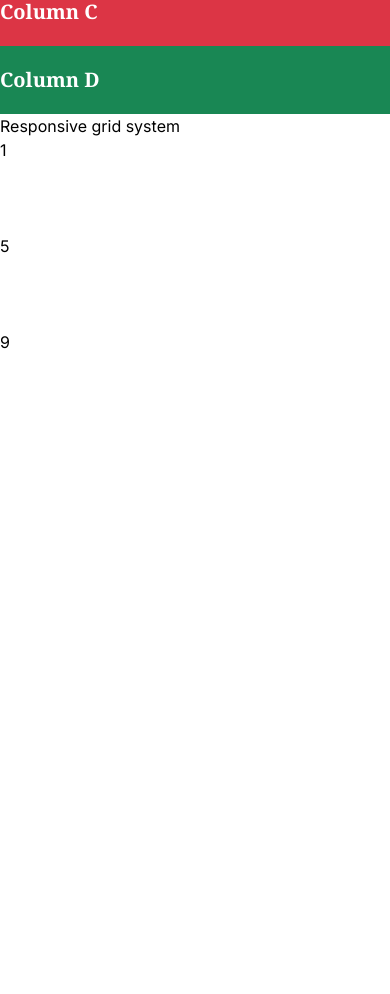
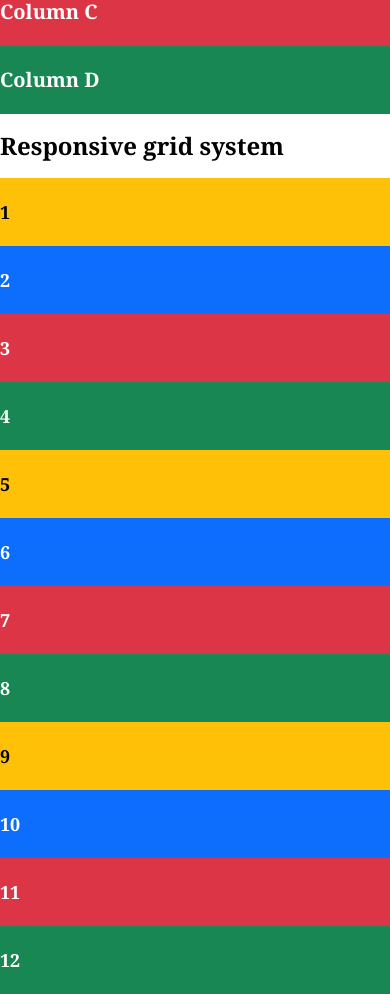
Before and after one commit to jamescd18/tuiter-web-app, a Next.js app: page /labs/a2 in a window 390 px wide. Shown: the part 5740-6734 px from the top of the page. Before the commit the page ends 6166 px from the top, so only its background shows below. Built offline with nearby package versions, Linux system fonts and the light colour scheme.

Commit message:
Add responsive grid 2

```diff
--- a/app/labs/a2/page.tsx
+++ b/app/labs/a2/page.tsx
@@ -4,6 +4,7 @@ import Link from "@blocks/link";
 import H1 from "@blocks/h1";
 import H2 from "@blocks/h2";
 import H3 from "@blocks/h3";
+import H4 from "@blocks/h4";
 import P from "@blocks/p";
 
 export default function LabA2() {
@@ -306,43 +307,43 @@ export default function LabA2() {
           <H3>Column D</H3>
         </div>
       </div>
-      <h2>Responsive grid system</h2>
-      <div class="row">
-        <div class="col-12 col-sm-6 col-md-4 col-lg-3 col-xl-2 col-xxl-1 bg-warning">
-          <h4>1</h4>
+      <H2>Responsive grid system</H2>
+      <div className="grid grid-cols-12">
+        <div className="col-span-12 sm:col-span-6 md:col-span-4 lg:col-span-3 xl:col-span-2 2xl:col-span-1 bg-bswarning">
+          <H4>1</H4>
         </div>
-        <div class="col-12 col-sm-6 col-md-4 col-lg-3 col-xl-2 col-xxl-1 bg-primary text-white">
-          <h4>2</h4>
+        <div className="col-span-12 sm:col-span-6 md:col-span-4 lg:col-span-3 xl:col-span-2 2xl:col-span-1 bg-bsprimary text-white">
+          <H4>2</H4>
         </div>
-        <div class="col-12 col-sm-6 col-md-4 col-lg-3 col-xl-2 col-xxl-1 bg-danger text-white">
-          <h4>3</h4>
+        <div className="col-span-12 sm:col-span-6 md:col-span-4 lg:col-span-3 xl:col-span-2 2xl:col-span-1 bg-bsdanger text-white">
+          <H4>3</H4>
         </div>
-        <div class="col-12 col-sm-6 col-md-4 col-lg-3 col-xl-2 col-xxl-1 bg-success text-white">
-          <h4>4</h4>
+        <div className="col-span-12 sm:col-span-6 md:col-span-4 lg:col-span-3 xl:col-span-2 2xl:col-span-1 bg-bssuccess text-white">
+          <H4>4</H4>
         </div>
-        <div class="col-12 col-sm-6 col-md-4 col-lg-3 col-xl-2 col-xxl-1 bg-warning">
-          <h4>5</h4>
+        <div className="col-span-12 sm:col-span-6 md:col-span-4 lg:col-span-3 xl:col-span-2 2xl:col-span-1 bg-bswarning">
+          <H4>5</H4>
         </div>
-        <div class="col-12 col-sm-6 col-md-4 col-lg-3 col-xl-2 col-xxl-1 bg-primary text-white">
-          <h4>6</h4>
+        <div className="col-span-12 sm:col-span-6 md:col-span-4 lg:col-span-3 xl:col-span-2 2xl:col-span-1 bg-bsprimary text-white">
+          <H4>6</H4>
         </div>
-        <div class="col-12 col-sm-6 col-md-4 col-lg-3 col-xl-2 col-xxl-1 bg-danger text-white">
-          <h4>7</h4>
+        <div className="col-span-12 sm:col-span-6 md:col-span-4 lg:col-span-3 xl:col-span-2 2xl:col-span-1 bg-bsdanger text-white">
+          <H4>7</H4>
         </div>
-        <div class="col-12 col-sm-6 col-md-4 col-lg-3 col-xl-2 col-xxl-1 bg-success text-white">
-          <h4>8</h4>
+        <div className="col-span-12 sm:col-span-6 md:col-span-4 lg:col-span-3 xl:col-span-2 2xl:col-span-1 bg-bssuccess text-white">
+          <H4>8</H4>
         </div>
-        <div class="col-12 col-sm-6 col-md-4 col-lg-3 col-xl-2 col-xxl-1 bg-warning">
-          <h4>9</h4>
+        <div className="col-span-12 sm:col-span-6 md:col-span-4 lg:col-span-3 xl:col-span-2 2xl:col-span-1 bg-bswarning">
+          <H4>9</H4>
         </div>
-        <div class="col-12 col-sm-6 col-md-4 col-lg-3 col-xl-2 col-xxl-1 bg-primary text-white">
-          <h4>10</h4>
+        <div className="col-span-12 sm:col-span-6 md:col-span-4 lg:col-span-3 xl:col-span-2 2xl:col-span-1 bg-bsprimary text-white">
+          <H4>10</H4>
         </div>
-        <div class="col-12 col-sm-6 col-md-4 col-lg-3 col-xl-2 col-xxl-1 bg-danger text-white">
-          <h4>11</h4>
+        <div className="col-span-12 sm:col-span-6 md:col-span-4 lg:col-span-3 xl:col-span-2 2xl:col-span-1 bg-bsdanger text-white">
+          <H4>11</H4>
         </div>
-        <div class="col-12 col-sm-6 col-md-4 col-lg-3 col-xl-2 col-xxl-1 bg-success text-white">
-          <h4>12</h4>
+        <div className="col-span-12 sm:col-span-6 md:col-span-4 lg:col-span-3 xl:col-span-2 2xl:col-span-1 bg-bssuccess text-white">
+          <H4>12</H4>
         </div>
       </div>
     </>
```
